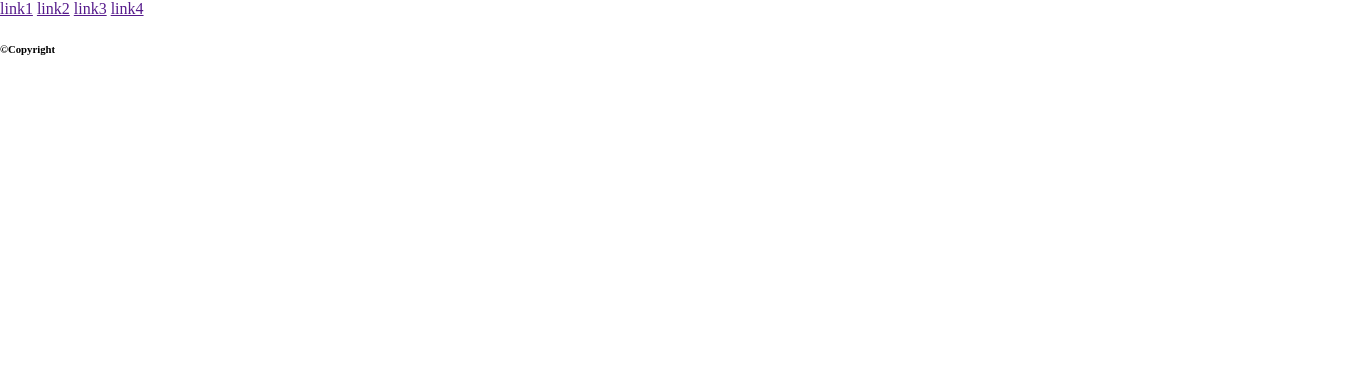
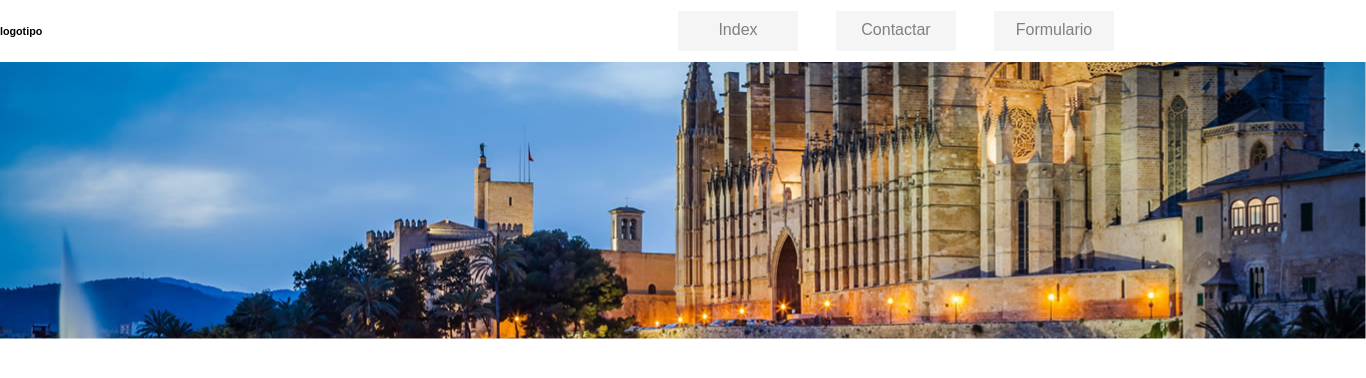
Before and after one commit to Raulrufino/miPrimeraWeb, a plain HTML site: page index.html in a window 1280 px wide. Shown: the whole page, 1366 px wide, since content can reach past the window. Drawn offline with Linux system fonts and the light colour scheme.

Commit message:
Mi primera pagina web

```diff
--- a/css/index.css
+++ b/css/index.css
@@ -1,3 +1,52 @@
 /* *********************************** */
 /* *** Estilos SOLO para index.html *** */
 /* *********************************** */
+body{
+    font-family: sans-serif;
+}
+
+#container{
+    display: grid;
+    grid-template-columns: 1fr;
+}
+.container__header{
+  grid-column: 1/2;
+  display: grid;
+  grid-template-columns: 10% 1fr 1fr 10%;
+}
+.header__nav{
+    grid-column: 3/4;
+    display: flex;
+    justify-content: space-evenly;
+    align-items: center;
+
+}
+
+
+.nav__a__menu{
+    padding: 10px;
+    width: 100px;
+    height: 20px;
+    background-color: rgba(220, 217, 223, 0.274);
+    text-decoration: none;
+    color: grey;
+    border-radius:0px;
+    text-align: center;
+
+}
+.nav__a__menu:hover{
+    padding: 10px;
+    background-color: rgba(188, 185, 190, 0.274);
+    border: 1px snow rgb(219, 209, 209);
+    transition: 1s;
+    border-radius:10px;
+    z-index: 2;
+
+
+}
+.header_picture{
+    grid-column: 1/5;
+
+
+
+   }
--- a/index.html
+++ b/index.html
@@ -28,24 +28,34 @@
   </head>
   <body>
     <div id="container">
-    <!-- *** ESTRUCTURA SEMÁNTICA *** -->
-    <!-- Header (encabezado de la página, zona superior) -->
-    <header>
-      <!-- nav (el navegador de toda la web) -->
-      <nav>
-        <a href="" class="link1">link1</a>
-        <a href="" class="link2">link2</a>
-        <a href="" class="link3">link3</a>
-        <a href="" class="link4">link4</a>
+
+    <header class="container__header">
+      <h6>logotipo</h6>
+      <nav class="header__nav">
+        <a href="" class="nav__a__menu">Index</a>
+        <a href="contactar.html" class="nav__a__menu">Contactar</a>
+        <a href="formulario.html" class="nav__a__menu">Formulario</a>
+
       </nav>
+      <picture class="header_picture"><source
+        srcset= "img/desktop/mallorcaImagenes/mallorca01.jpg 1x,
+                 img/desktop/mallorcaImagenes/mallorca02@2x.png 2x"
+
+
+        media="(min-width:1200px)"
+      />
+
+      <!-- Imagen de respaldo -->
+      <img src="" alt="" />
+    </picture>
     </header>
-    <!-- Main (centro de la página, zona central) -->
+
     <main>
       <!-- section y article (posibilidades dentro de main) -->
     </main>
     <!-- Footer (final de la página, zona inferior) -->
     <footer>
-      <h6>&copy;Copyright</h6>
+
     </footer>
     </div>
     <!-- *** Google Analytics *** -->
```
Also changed, not shown: img/desktop/mallorcaImagenes/mallorca01.jpg (added), 1 other file.
